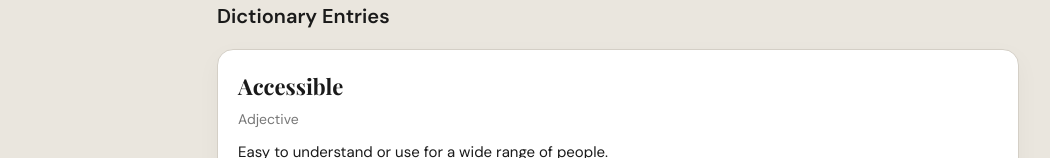
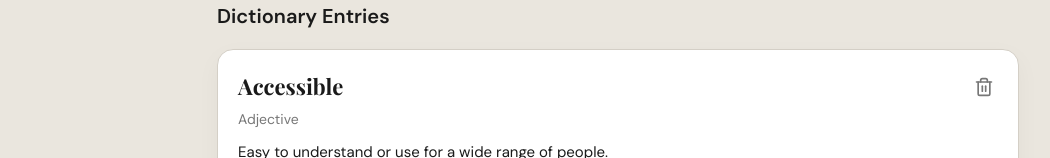
Before and after one commit to Lord-Helix07/Luminara, a React (Vite) app in the folder frontend/: page /dictionary in a window 1280 px wide. Shown: the part 794-952 px from the top of the page, without its empty margins (22-1072 px from the left). Built offline with nearby package versions, Linux system fonts and the light colour scheme; no server answers.

Commit message:
Added delete button for dictionary words

```diff
--- a/frontend/package.json
+++ b/frontend/package.json
@@ -11,6 +11,7 @@
   },
   "dependencies": {
     "jspdf": "^4.2.1",
+    "lucide-react": "^1.8.0",
     "react": "^19.2.0",
     "react-dom": "^19.2.0",
     "react-router-dom": "^7.13.1"
--- a/frontend/src/Dictionary.jsx
+++ b/frontend/src/Dictionary.jsx
@@ -9,6 +9,7 @@ import { useState } from "react";
 import { Link } from "react-router-dom";
 import { useTheme } from "./ThemeContext.jsx";
 import { useAuth } from "./AuthContext.jsx";
+import { Trash2 } from "lucide-react";
 
 export default function Dictionary() {
   const { t } = useTheme();
@@ -50,6 +51,10 @@ export default function Dictionary() {
     setPartOfSpeech("Noun");
     setDefinition("");
   };
+
+  const handleDeleteWord = (index) => {
+    setEntries(entries.filter((entry, i) => i !== index));
+  }
 
   return (
     <>
@@ -327,7 +332,8 @@ export default function Dictionary() {
                       boxShadow: "0 8px 24px rgba(0,0,0,0.04)",
                     }}
                   >
-                    <h4
+                    <div style={{ display: "flex", justifyContent: "space-between", alignItems: "center" }}>
+                      <h4
                       style={{
                         fontSize: "22px",
                         marginBottom: "6px",
@@ -336,7 +342,14 @@ export default function Dictionary() {
                       }}
                     >
                       {entry.word}
-                    </h4>
+                      </h4>
+
+                      <button type="button" onClick={() => handleDeleteWord(index)}
+                        style={{background: "none", border: "none", cursor: "pointer", color: t.textMuted, padding: "4px"}}>
+                        <Trash2 size = {20} />
+                      </button>
+                    </div>
+
 
                     <p
                       style={{
--- /dev/null
+++ b/package.json
@@ -0,0 +1,5 @@
+{
+  "dependencies": {
+    "lucide-react": "^1.8.0"
+  }
+}
```
Also changed, not shown: 2 other files (tests, documents, lock files or other folders).
